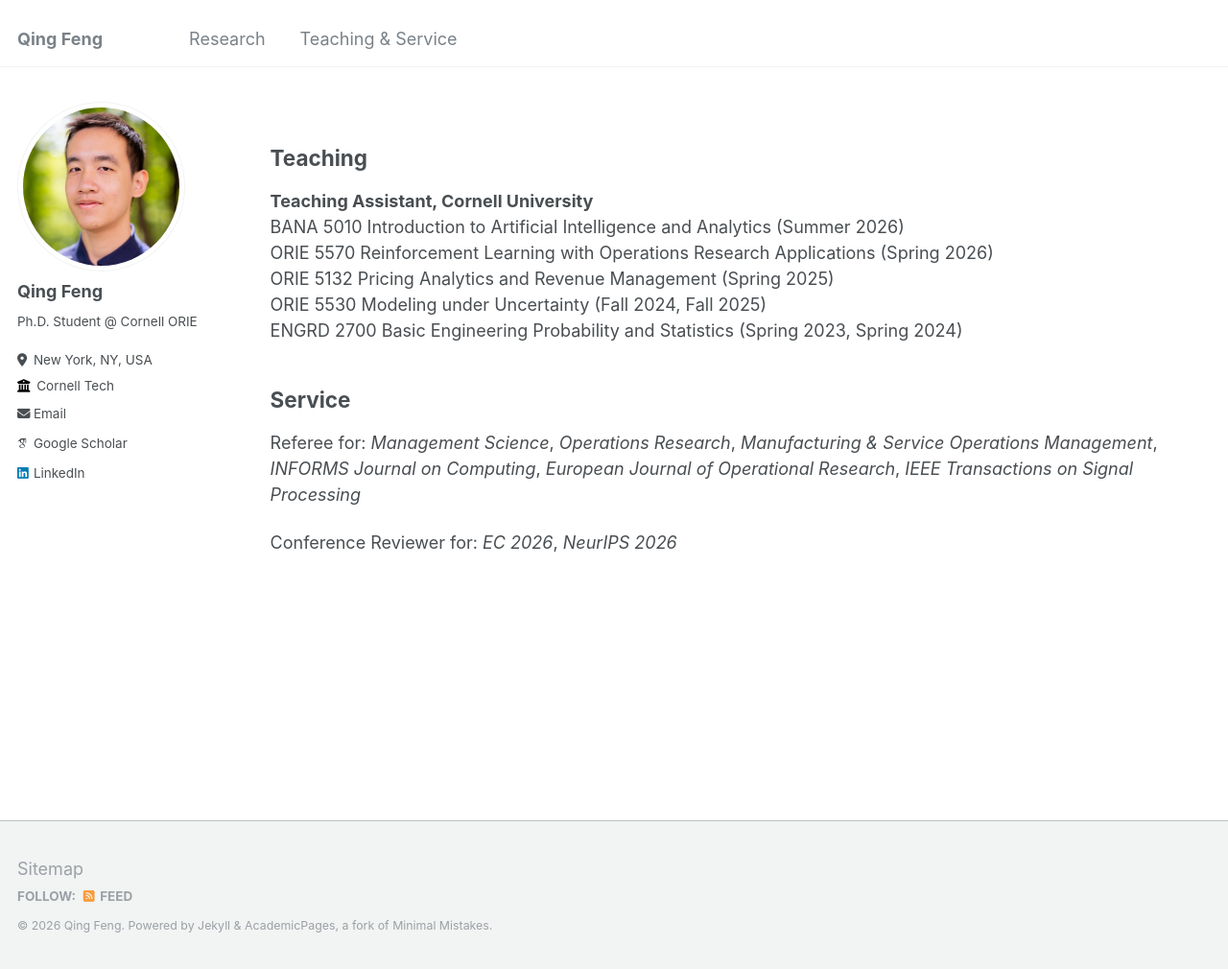
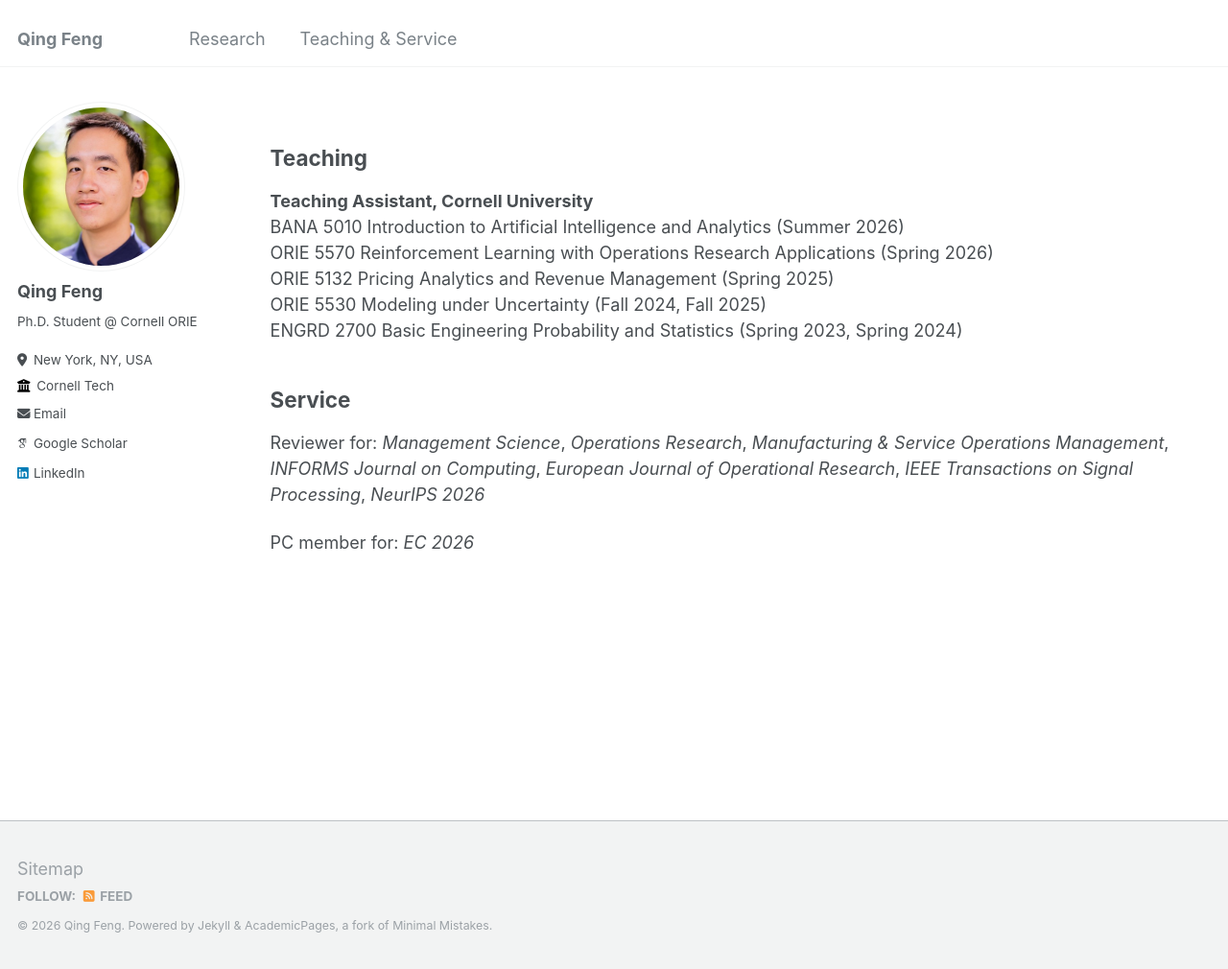
Before and after one commit to qfeng48/qfeng48.github.io, a Jekyll site: the page built from _pages/teaching.md, in a window 1280 px wide and 1010 px high. Shown: the whole window at 96% size. Built offline with Jekyll 4.4.1, drawn with Linux system fonts in a browser that asks for light colours; some web fonts are replaced.

Commit message:
Update teaching.md

```diff
--- a/_pages/teaching.md
+++ b/_pages/teaching.md
@@ -16,6 +16,6 @@ ENGRD 2700 Basic Engineering Probability and Statistics (Spring 2023, Spring 202
 
 Service
 ---
-Referee for: *Management Science*, *Operations Research*, *Manufacturing & Service Operations Management*, *INFORMS Journal on Computing*, *European Journal of Operational Research*, *IEEE Transactions on Signal Processing*
+Reviewer for: *Management Science*, *Operations Research*, *Manufacturing & Service Operations Management*, *INFORMS Journal on Computing*, *European Journal of Operational Research*, *IEEE Transactions on Signal Processing*, *NeurIPS 2026*
 
-Conference Reviewer for: *EC 2026*, *NeurIPS 2026*
+PC member for: *EC 2026*
```
